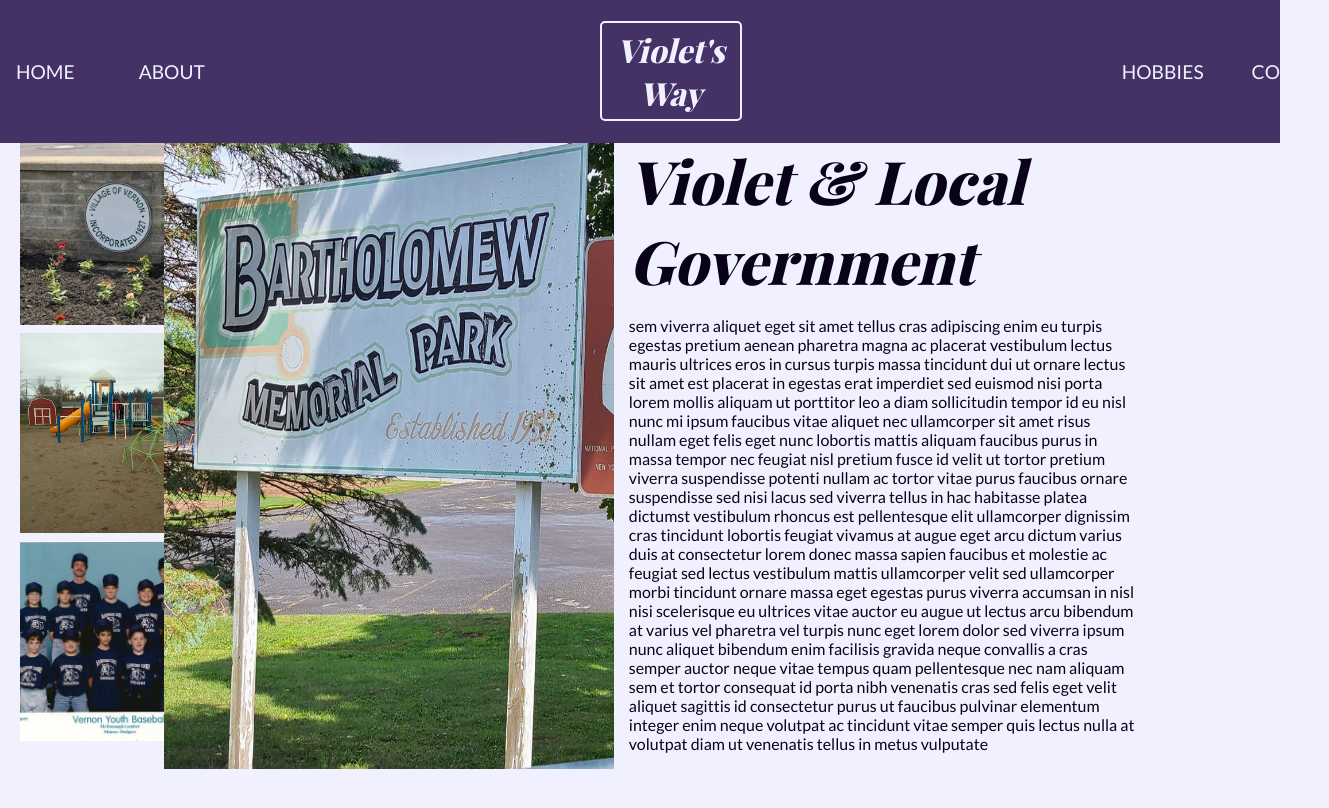
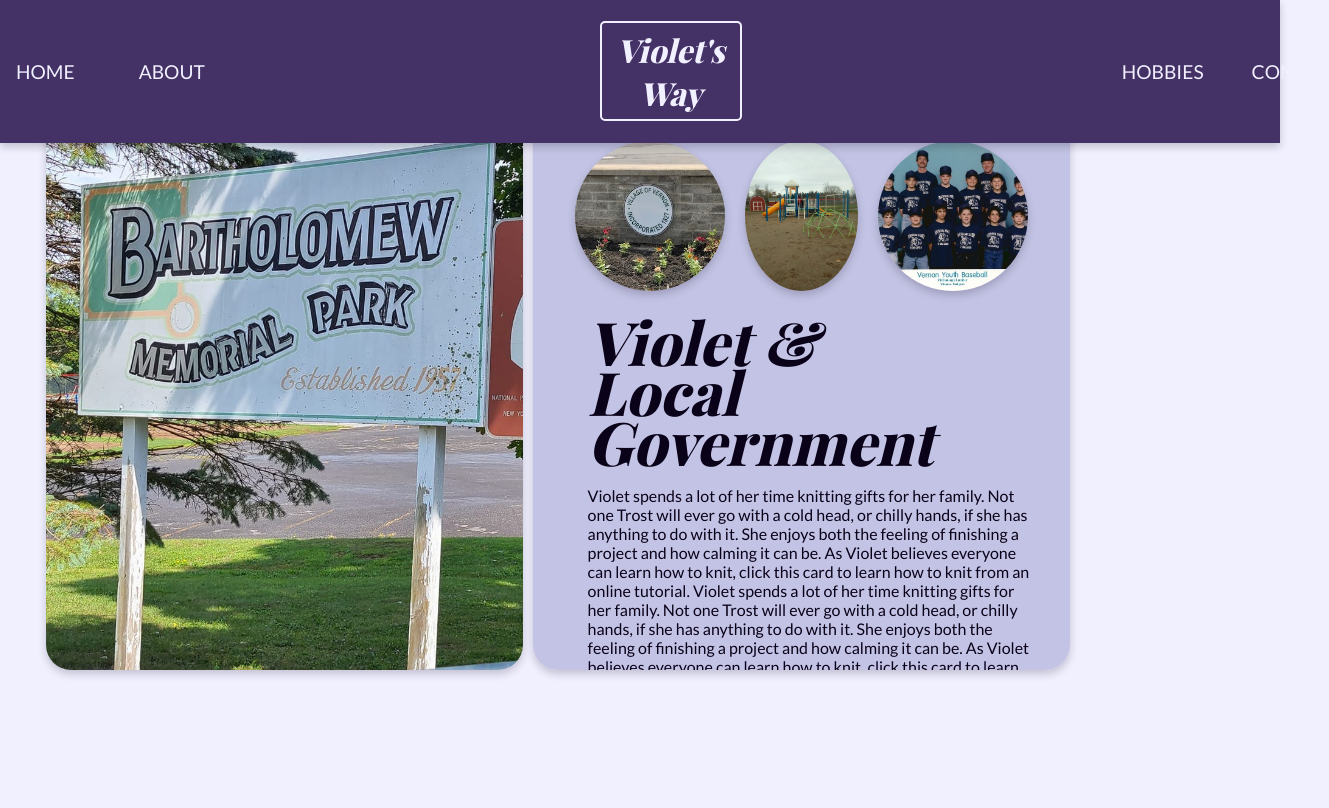
Before and after one commit to trosdj/bioSite, a plain HTML site: page pages/hobbies/local-govt.html in a window 1280 px wide. Shown: the whole page, 1329 px wide, since content can reach past the window. Drawn offline with nearby package versions, Linux system fonts and the light colour scheme; a web font is replaced by a local one.

Commit message:
Update formatting and page design

```diff
--- a/pages/hobbies/local-govt.html
+++ b/pages/hobbies/local-govt.html
@@ -6,15 +6,15 @@
     <title>Local Government</title>
     <link rel="stylesheet" href="../../stylesheet.css">
 </head>
-<body>
-    <header>
+<body class="noScroll">
+    <header class="dropShadow">
         <nav class="nav-left">
             <ul>
                 <li><a href="../../index.html">Home</a></li>
                 <li><a href="../about.html">About</a></li>
             </ul>
         </nav>
-        <div class="logo-div"></div>
+        <div class="logo-div "></div>
         <h1 class="logo">Violet's Way</h1>
         <nav class="nav-right">
             <ul>
@@ -25,45 +25,37 @@
     </header>
     <main>
         <div class="row">
-            <div class="col-1">
-                <img src="../../images/village-sign.jpg" alt="Sign for the Village of Vernon" class="square img-1">
-                <img src="../../images/playground.jpg" alt="Playground at Bartholomew Memorial Park" class="square">
-                <img src="../../images/baseball.jpg" alt="Violet's grandsons' little league team" class="square">
-            </div>
             <div class="col-2 pic">
                 <img class="portrait" src="../../images/park-sign.jpg">
             </div>
-            <div class="col-2 about">
-                <h1>Violet & Local Government</h1>
-                <p>
-                    sem viverra aliquet eget sit amet tellus cras adipiscing enim
-                    eu turpis egestas pretium aenean pharetra magna ac placerat
-                    vestibulum lectus mauris ultrices eros in cursus turpis massa
-                    tincidunt dui ut ornare lectus sit amet est placerat in egestas
-                    erat imperdiet sed euismod nisi porta lorem mollis aliquam ut
-                    porttitor leo a diam sollicitudin tempor id eu nisl nunc mi
-                    ipsum faucibus vitae aliquet nec ullamcorper sit amet risus
-                    nullam eget felis eget nunc lobortis mattis aliquam faucibus
-                    purus in massa tempor nec feugiat nisl pretium fusce id velit
-                    ut tortor pretium viverra suspendisse potenti nullam ac tortor
-                    vitae purus faucibus ornare suspendisse sed nisi lacus sed
-                    viverra tellus in hac habitasse platea dictumst vestibulum
-                    rhoncus est pellentesque elit ullamcorper dignissim cras
-                    tincidunt lobortis feugiat vivamus at augue eget arcu dictum
-                    varius duis at consectetur lorem donec massa sapien faucibus
-                    et molestie ac feugiat sed lectus vestibulum mattis ullamcorper
-                    velit sed ullamcorper morbi tincidunt ornare massa eget egestas
-                    purus viverra accumsan in nisl nisi scelerisque eu ultrices
-                    vitae auctor eu augue ut lectus arcu bibendum at varius vel
-                    pharetra vel turpis nunc eget lorem dolor sed viverra ipsum
-                    nunc aliquet bibendum enim facilisis gravida neque convallis a
-                    cras semper auctor neque vitae tempus quam pellentesque nec nam
-                    aliquam sem et tortor consequat id porta nibh venenatis cras sed
-                    felis eget velit aliquet sagittis id consectetur purus ut
-                    faucibus pulvinar elementum integer enim neque volutpat ac
-                    tincidunt vitae semper quis lectus nulla at volutpat diam ut
-                    venenatis tellus in metus vulputate
-                </p>
+            <div class="col-2">
+                <div class="card-about">
+                    <figure>
+                        <img src="../../images/village-sign.jpg" alt="Sign for the Village of Vernon">
+                        <img src="../../images/playground.jpg" alt="Playground at Bartholomew Memorial Park">
+                        <img src="../../images/baseball.jpg" alt="Violet's grandsons' little league team">
+                    </figure>
+                    <div class="scroll">
+                        <h1>Violet & <br> Local Government</h1>
+                        <p>
+                            Violet spends a lot of her time knitting gifts for her family. Not one
+                            Trost will ever go with a cold head, or chilly hands, if she has anything
+                            to do with it. She enjoys both the feeling of finishing a project and how
+                            calming it can be. As Violet believes everyone can learn how to knit,
+                            click this card to learn how to knit from an online tutorial.
+                            Violet spends a lot of her time knitting gifts for her family. Not one
+                            Trost will ever go with a cold head, or chilly hands, if she has anything
+                            to do with it. She enjoys both the feeling of finishing a project and how
+                            calming it can be. As Violet believes everyone can learn how to knit,
+                            click this card to learn how to knit from an online tutorial.
+                            Violet spends a lot of her time knitting gifts for her family. Not one
+                            Trost will ever go with a cold head, or chilly hands, if she has anything
+                            to do with it. She enjoys both the feeling of finishing a project and how
+                            calming it can be. As Violet believes everyone can learn how to knit,
+                            click this card to learn how to knit from an online tutorial.
+                        </p>
+                    </div>
+                </div>
             </div>
         </div>
     </main>
--- a/stylesheet.css
+++ b/stylesheet.css
@@ -21,6 +21,10 @@ body {
     overflow-x: hidden;
 }
 
+.noScroll {
+    overflow: hidden;
+}
+
 h1, h2, h3, h4 {
     font-family: 'Playfair Display', sans-serif;
     font-weight: 800;
@@ -34,6 +38,8 @@ main {
     position: absolute;
     margin-top: 100px;
 }
+
+/* |- Header & Navigation -| */
 
 header {
     background: var(--dark2);
@@ -143,33 +149,48 @@ nav a:hover::before {
     transform: scale(1,1);
 }
 
+/* |- Landing Page -| */
+
 .hero {
-    height: auto;
+    background-image: url(images/street-sign.jpg);
     background-size: cover;
     background-repeat: no-repeat;
     background-position: center;
-    width: auto;
-    aspect-ratio: 16/5;
+    height: 100%;
+    width: 105%;
     text-align: right;
 }
 
+/* |- Rows and Columns -| */
+
 .row {
+    height: 100vh;
+    width: 105vw;
     display: flex;
     flex-wrap: wrap;
     margin-right: -15px;
     margin-left: -15px;
+    justify-content: left;
 }
 
 div.col-1 {
-    flex: 0 0 8%;
-    max-width: 8%;
-    display: flexbox;
-    justify-content: center;
+    flex: 0 0 10%;
+    max-width: 10%;
 }
 
 .col-2 {
     flex: 0 0 40%;
     max-width: 40%;
+}
+
+.col-2.landing-1 {
+    flex: 0 0 40%;
+    max-width: 20%;
+}
+
+.col-2.landing-2 {
+    flex: 0 0 60%;
+    max-width: 60%;
 }
 
 .col-2 h1{
@@ -182,9 +203,9 @@ div.col-1 {
 }
 
 .col-2 p {
-    padding-top: 2.5em;
     padding-left: 1em;
-    text-align: left;
+    text-align: right;
+    justify-content: center;
 }
 
 h2 {
@@ -199,18 +220,12 @@ h2 {
     display: inline-flex;
 }
 
-footer {
-    background: var(--dark2);
-    position: absolute;
-    bottom: 0;
-    width: 100%;
-    height: 50px;
-}
-
 .portrait {
+    border-radius: 25px;
     margin-top: 10px;
-    width: 450px;
-    height: auto;
+    width: auto;
+    height: 560px;
+    box-shadow: 0 4px 8px 0 rgba(10, 2, 24, 0.2);
 }
 
 div.pic {
@@ -218,28 +233,8 @@ div.pic {
     justify-content: right;
 }
 
-.about p {
-    padding-left: 15px;
-    padding-top: 0;
-    text-align: left;
-}
-
-.about h1 {
-    margin-bottom: 0;
-    padding-left: 15px;
-    text-align: left;
-}
-
-img.square {
-    object-fit: cover;
-    margin-top: 5px;
-    margin-left: 35px;
-    width: 200px;
-    height: 200px;
-}
-
 img.img-1 {
-    margin-top: 25px;
+    margin-top: 10px;
 }
 
 div.hobby-cards {
@@ -257,6 +252,7 @@ div.hobby-cards {
     border-radius: 25px; /* 5px rounded corners */
     margin: 10px;
   }
+
 
 .card:hover {
     background-color: var(--dark2);
@@ -312,7 +308,7 @@ div.card img {
     position: absolute;
     left: 45%;
     top: -25px;
-    z-index: -999;
+    z-index: -998;
 }
 
 .card a {
@@ -458,3 +454,59 @@ input[type="submit"]:active {
     background-color: var(--dark2);
     color: var(--light1);
 }
+
+#hidden {
+    opacity: 0;
+}
+
+.card-about::-webkit-scrollbar {
+    display: none;
+  }
+
+.card-about {
+    background-color: var(--light1);
+    height: 560px;
+    width: 100%;
+    box-shadow: 0 4px 8px 0 rgba(10, 2, 24, 0.2);
+    transition: 0.3s;
+    border-radius: 25px;
+    margin: 10px;
+    padding: 10px 20px;
+    -ms-overflow-style: none;
+    scrollbar-width: none;
+    overflow: scroll;
+    }
+
+
+div.card-about img {
+    object-fit: cover;
+    margin: 5px 10px;
+    width: 150px;
+    height: 150px;
+    border-radius: 50%;
+    box-shadow: 0 4px 8px 0 rgba(10, 2, 24, 0.2);
+}
+
+div.card-about figure {
+    display: flex;
+    justify-content: center;
+}
+
+.card-about h1 {
+    margin-bottom: 0;
+    padding-left: 15px;
+    text-align: left;
+    line-height: 50px;
+    margin: 20px;
+}
+
+.card-about p {
+    padding-left: 15px;
+    padding-top: 0;
+    text-align: left;
+    margin: 20px;
+}
+
+.dropShadow {
+    box-shadow: 0 4px 8px 0 rgba(10, 2, 24, 0.2);
+}
```
Also changed, not shown: index.html (+9 -11 lines), pages/about.html (+31 -39 lines), pages/contact.html (+2 -2 lines), pages/hobbies.html (+2 -2 lines), pages/hobbies/family.html (+2 -2 lines), images/street-sign.jpg. Lines whose indentation alone changed are shown as unchanged.
